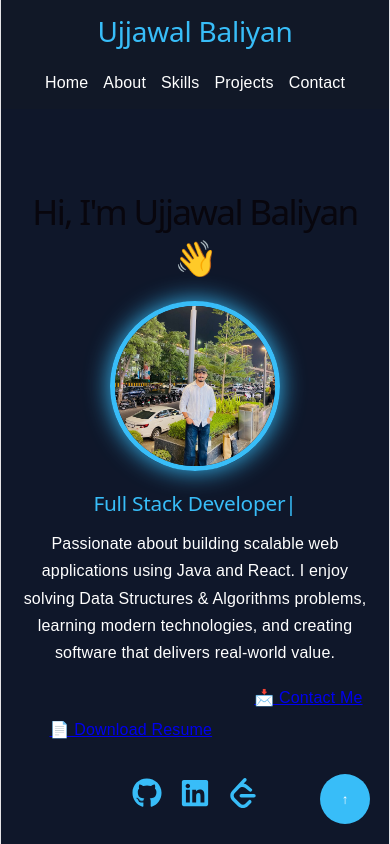
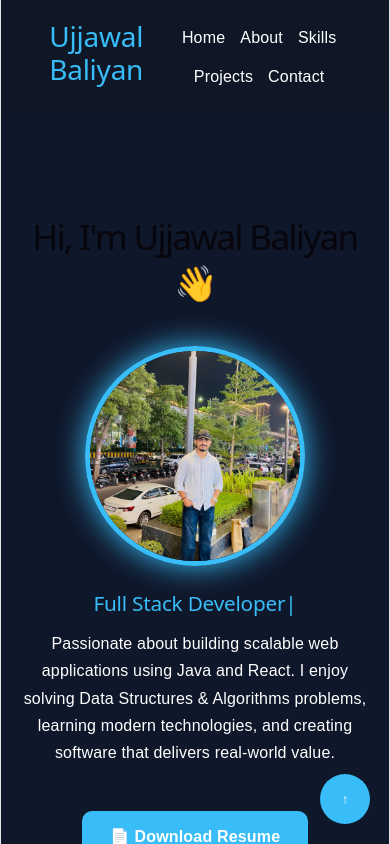
Before and after one commit to ujjawal808/portfolio, a React (Vite) app: page / in a window 390 px wide. Shown: the top 844 px of the page. Built offline with nearby package versions, Linux system fonts and the light colour scheme.

Commit message:
Improve portfolio UI and styling

```diff
--- a/src/App.css
+++ b/src/App.css
@@ -203,11 +203,17 @@ html {
 
 @media (max-width: 768px) {
 
-  .navbar {
-    flex-direction: column;
-    padding: 15px;
-    gap: 15px;
-  }
+  .navbar{
+  display:flex;
+  justify-content:space-between;
+  align-items:center;
+  padding:20px 8%;
+  background:rgba(17,24,39,.75);
+  backdrop-filter:blur(10px);
+  position:sticky;
+  top:0;
+  z-index:1000;
+}
 
   .navbar h2 {
     font-size: 28px;
@@ -219,9 +225,15 @@ html {
     gap: 15px;
   }
 
-  .hero {
-    padding: 60px 20px;
-  }
+  .hero{
+  min-height:100vh;
+  display:flex;
+  flex-direction:column;
+  justify-content:center;
+  align-items:center;
+  text-align:center;
+  padding:80px 20px;
+}
 
   .hero h1 {
     font-size: 2.2rem;
@@ -237,10 +249,21 @@ html {
     line-height: 1.7;
   }
 
-  .profile-pic {
-    width: 170px;
-    height: 170px;
-  }
+ .profile-pic{
+  width:220px;
+  height:220px;
+  border-radius:50%;
+  object-fit:cover;
+  border:5px solid #38bdf8;
+  box-shadow:0 0 30px #38bdf8;
+  margin:25px auto;
+  transition:.4s;
+}
+
+.profile-pic:hover{
+  transform:scale(1.06);
+  box-shadow:0 0 50px #38bdf8;
+}
 
   .resume-btn {
     display: inline-block;
@@ -335,3 +358,29 @@ html{
   color:white;
   cursor:pointer;
 }
+.hero-buttons {
+  display: flex;
+  justify-content: center;
+  gap: 20px;
+  margin-top: 25px;
+  flex-wrap: wrap;
+}
+
+.resume-btn,
+.contact-btn {
+  display: inline-block;
+  background: #38bdf8;
+  color: white;
+  text-decoration: none;
+  padding: 14px 28px;
+  border-radius: 10px;
+  font-weight: bold;
+  transition: all 0.3s ease;
+}
+
+.resume-btn:hover,
+.contact-btn:hover {
+  background: #0ea5e9;
+  transform: translateY(-3px);
+  box-shadow: 0 8px 20px rgba(56, 189, 248, 0.4);
+}
```
